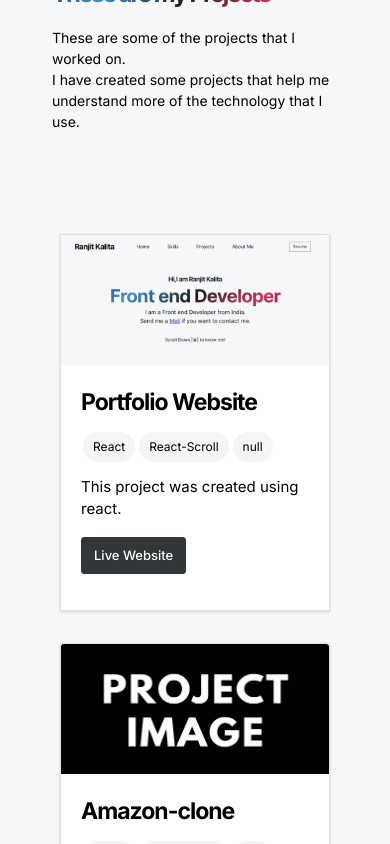
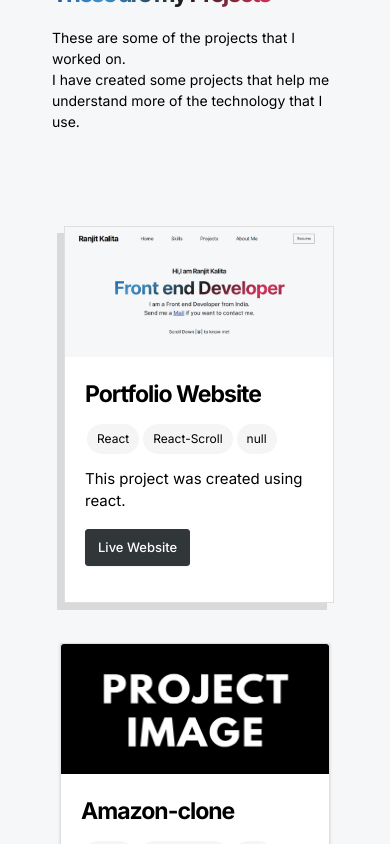
Before and after one commit to rks0001/tinythinkers, a React (Create React App) app: page / in a window 390 px wide. In both pictures the pointer is over the element 195 px from the left and 2324 px from the top of the page. Shown: the part 1902-2746 px from the top of the page. Built offline with nearby package versions, Linux system fonts and the light colour scheme.

Commit message:
mobile changes

```diff
--- a/src/index.css
+++ b/src/index.css
@@ -407,6 +407,11 @@ a:focus {
     padding: 20px 20px;
   }
 
+  .crd:hover {
+    transform: translate(4px, -8px);
+    box-shadow: -7px 7px rgb(0 0 0 / 12%);
+  }
+
   .probtn {
     border: 1px solid #313638;
     background: #313638;
```
